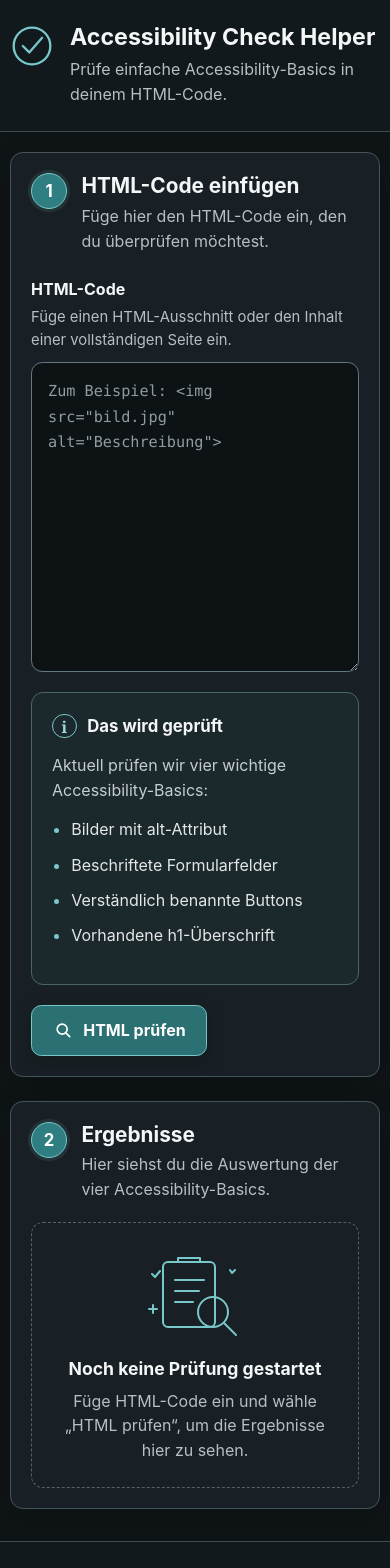
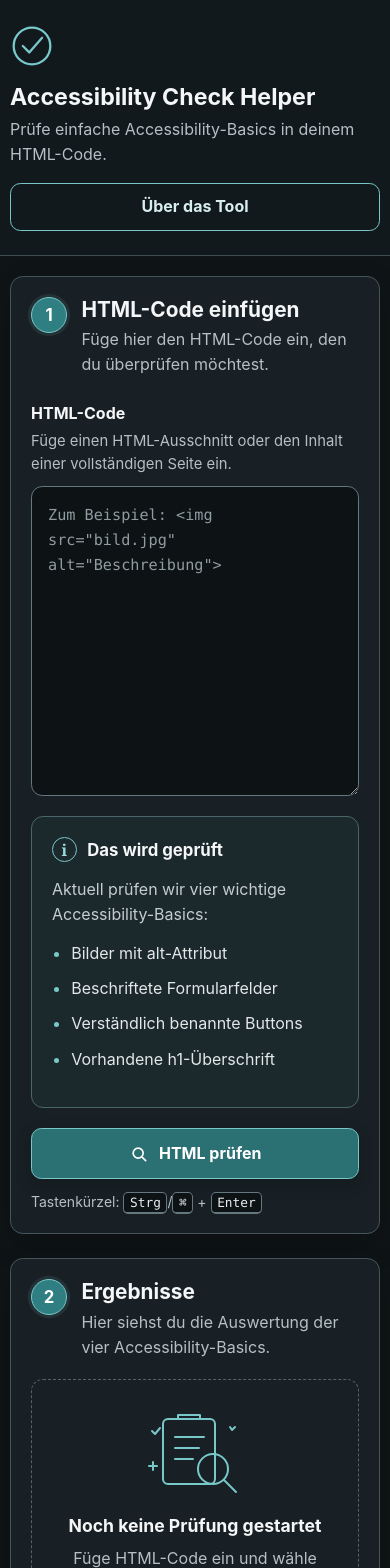
Before and after one commit to Lu-Nes/accessibility-check-helper, a React (Vite) app: page / in a window 390 px wide. Shown: the top 1568 px of the page. Built offline with nearby package versions, Linux system fonts and the light colour scheme.

Commit message:
UI-Detailpolitur ergänzt

```diff
--- a/src/App.css
+++ b/src/App.css
@@ -51,6 +51,11 @@
 .header-content p {
   margin-top: 0.35rem;
   color: #b6c0c4;
+}
+
+.header-about-button {
+  flex: 0 0 auto;
+  margin-left: auto;
 }
 
 .app-main {
@@ -269,6 +274,100 @@
   outline-offset: 3px;
 }
 
+.secondary-button {
+  display: inline-flex;
+  min-height: 2.75rem;
+  align-items: center;
+  justify-content: center;
+  padding: 0.65rem 1rem;
+  cursor: pointer;
+  border: 1px solid #79c8c9;
+  border-radius: 0.65rem;
+  background-color: transparent;
+  color: #d8eeee;
+  font: inherit;
+  font-weight: 700;
+  transition: background-color 160ms ease, color 160ms ease, transform 160ms ease;
+}
+
+.secondary-button:hover {
+  background-color: #203438;
+  color: #ffffff;
+}
+
+.secondary-button:active {
+  transform: translateY(1px);
+}
+
+.secondary-button:focus-visible,
+.result-heading h2:focus-visible {
+  outline: 3px solid #79c8c9;
+  outline-offset: 3px;
+}
+
+.check-actions {
+  display: flex;
+  flex-wrap: wrap;
+  align-items: center;
+  gap: 0.75rem 1rem;
+  margin-top: 1.25rem;
+}
+
+.check-actions .primary-button {
+  margin-top: 0;
+}
+
+.shortcut-hint {
+  color: #b6c0c4;
+  font-size: 0.875rem;
+}
+
+.shortcut-hint kbd {
+  padding: 0.12rem 0.35rem;
+  border: 1px solid #65777f;
+  border-bottom-width: 2px;
+  border-radius: 0.3rem;
+  background-color: #0d1215;
+  color: #e7eeee;
+  font-family: "SFMono-Regular", Consolas, "Liberation Mono", monospace;
+  font-size: 0.8rem;
+}
+
+.about-dialog {
+  width: min(100% - 2rem, 36rem);
+  max-height: calc(100vh - 2rem);
+  padding: 0;
+  overflow: auto;
+  border: 1px solid #65777f;
+  border-radius: 1rem;
+  background-color: #182025;
+  color: #d5dcde;
+  box-shadow: 0 1.5rem 4rem rgb(0 0 0 / 50%);
+}
+
+.about-dialog::backdrop {
+  background-color: rgb(4 9 11 / 78%);
+}
+
+.about-dialog-content {
+  padding: clamp(1.25rem, 5vw, 2rem);
+}
+
+.about-dialog h2 {
+  color: #f4f6f7;
+  font-size: clamp(1.3rem, 4vw, 1.65rem);
+  line-height: 1.3;
+}
+
+.about-dialog p {
+  margin-top: 1rem;
+  color: #c5cdd0;
+}
+
+.about-dialog form {
+  margin-top: 1.5rem;
+}
+
 .result-heading {
   margin-bottom: 1.25rem;
 }
@@ -338,6 +437,12 @@
   margin: 0;
   padding: 0;
   list-style: none;
+}
+
+.result-actions {
+  display: flex;
+  justify-content: flex-end;
+  margin-top: 1.25rem;
 }
 
 .result-item {
@@ -465,6 +570,12 @@
 
   .header-content {
     align-items: flex-start;
+    flex-wrap: wrap;
+  }
+
+  .header-about-button {
+    width: 100%;
+    margin-left: 0;
   }
 
   .brand-mark {
@@ -489,11 +600,23 @@
   .status-label {
     align-self: flex-start;
   }
+
+  .check-actions,
+  .result-actions {
+    align-items: stretch;
+    flex-direction: column;
+  }
+
+  .check-actions .primary-button,
+  .result-actions .secondary-button {
+    width: 100%;
+  }
 }
 
 @media (prefers-reduced-motion: reduce) {
   .code-input textarea,
-  .primary-button {
+  .primary-button,
+  .secondary-button {
     transition: none;
   }
 }
--- a/src/App.jsx
+++ b/src/App.jsx
@@ -1,6 +1,7 @@
 import { useState } from "react";
 import "./App.css";
 import { runAccessibilityChecks } from "./checks/runAccessibilityChecks";
+import { AboutToolDialog } from "./components/AboutToolDialog";
 import { HtmlInput } from "./components/HtmlInput";
 import { ResultList } from "./components/ResultList";
 
@@ -34,6 +35,11 @@ function App() {
     setCheckRunCount((currentCount) => currentCount + 1);
   };
 
+  const handleClearResults = () => {
+    setCheckResults([]);
+    setCheckRunCount(0);
+  };
+
   return (
     <div className="app-shell">
       <header className="site-header">
@@ -48,6 +54,7 @@ function App() {
             <h1>Accessibility Check Helper</h1>
             <p>Prüfe einfache Accessibility-Basics in deinem HTML-Code.</p>
           </div>
+          <AboutToolDialog />
         </div>
       </header>
 
@@ -61,6 +68,7 @@ function App() {
         <ResultList
           checkResults={checkResults}
           checkRunCount={checkRunCount}
+          onClearResults={handleClearResults}
         />
       </main>
 
--- /dev/null
+++ b/src/components/AboutToolDialog.jsx
@@ -0,0 +1,54 @@
+import { useRef } from "react";
+
+export const AboutToolDialog = () => {
+  const dialogRef = useRef(null);
+  const triggerRef = useRef(null);
+
+  const handleOpen = () => {
+    dialogRef.current?.showModal();
+  };
+
+  const handleClose = () => {
+    triggerRef.current?.focus();
+  };
+
+  return (
+    <>
+      <button
+        className="secondary-button header-about-button"
+        type="button"
+        ref={triggerRef}
+        onClick={handleOpen}
+      >
+        Über das Tool
+      </button>
+
+      <dialog
+        className="about-dialog"
+        ref={dialogRef}
+        aria-labelledby="about-dialog-heading"
+        onClose={handleClose}
+      >
+        <div className="about-dialog-content">
+          <h2 id="about-dialog-heading">Über den Accessibility Check Helper</h2>
+          <p>
+            Der Accessibility Check Helper prüft eingefügten HTML-Code automatisch
+            auf vier grundlegende Accessibility-Basics.
+          </p>
+          <p>
+            Aktuell werden Bilder, Formularfelder, Buttons und eine h1-Überschrift
+            betrachtet.
+          </p>
+          <p>
+            Die Prüfung dient als erste Orientierung. Sie ersetzt weder eine
+            vollständige WCAG-Prüfung noch eine manuelle Accessibility-Prüfung.
+          </p>
+
+          <form method="dialog">
+            <button className="secondary-button" type="submit">Dialog schließen</button>
+          </form>
+        </div>
+      </dialog>
+    </>
+  );
+};
--- a/src/components/HtmlInput.jsx
+++ b/src/components/HtmlInput.jsx
@@ -5,8 +5,15 @@ export const HtmlInput = ({
   onCheck
 }) => {
   const describedBy = inputError === ""
-    ? "html-input-help"
-    : "html-input-help html-input-error";
+    ? "html-input-help html-input-shortcut"
+    : "html-input-help html-input-shortcut html-input-error";
+
+  const handleInputKeyDown = (event) => {
+    if (event.key === "Enter" && (event.ctrlKey || event.metaKey)) {
+      event.preventDefault();
+      onCheck(event);
+    }
+  };
 
   return (
     <section className="section-card input-card" aria-labelledby="input-heading">
@@ -31,8 +38,10 @@ export const HtmlInput = ({
               placeholder={'Zum Beispiel: <img src="bild.jpg" alt="Beschreibung">'}
               value={htmlInput}
               onChange={onInputChange}
+              onKeyDown={handleInputKeyDown}
               aria-describedby={describedBy}
               aria-invalid={inputError !== "" ? "true" : undefined}
+              aria-keyshortcuts="Control+Enter Meta+Enter"
             ></textarea>
             {inputError !== "" && (
               <p id="html-input-error" className="input-error" role="alert">
@@ -56,6 +65,7 @@ export const HtmlInput = ({
           </aside>
         </div>
 
+        <div className="check-actions">
           <button className="primary-button" type="submit">
             <svg viewBox="0 0 24 24" aria-hidden="true" focusable="false">
               <circle cx="11" cy="11" r="6"></circle>
@@ -63,6 +73,10 @@ export const HtmlInput = ({
             </svg>
             HTML prüfen
           </button>
+          <p id="html-input-shortcut" className="shortcut-hint">
+            Tastenkürzel: <kbd>Strg</kbd>/<kbd>⌘</kbd> + <kbd>Enter</kbd>
+          </p>
+        </div>
       </form>
     </section>
   );
--- a/src/components/ResultList.jsx
+++ b/src/components/ResultList.jsx
@@ -1,9 +1,16 @@
+import { useRef } from "react";
 import { ResultItem } from "./ResultItem";
 
-export const ResultList = ({ checkResults, checkRunCount }) => {
+export const ResultList = ({ checkResults, checkRunCount, onClearResults }) => {
+  const headingRef = useRef(null);
   const hasResults = checkResults.length > 0;
   const issueCount = checkResults.filter((result) => result.status === "error").length;
   let summary = "";
+
+  const handleClearResults = () => {
+    onClearResults();
+    headingRef.current?.focus();
+  };
 
   if (hasResults && issueCount === 0) {
     summary = "Prüfung abgeschlossen: Alle vier Accessibility-Basics sind erfüllt.";
@@ -18,7 +25,7 @@ export const ResultList = ({ checkResults, checkRunCount }) => {
       <div className="section-heading result-heading">
         <span className="step-marker result-step" aria-hidden="true">2</span>
         <div>
-          <h2 id="results-heading">Ergebnisse</h2>
+          <h2 id="results-heading" ref={headingRef} tabIndex="-1">Ergebnisse</h2>
           <p>Hier siehst du die Auswertung der vier Accessibility-Basics.</p>
         </div>
       </div>
@@ -37,11 +44,22 @@ export const ResultList = ({ checkResults, checkRunCount }) => {
       </p>
 
       {hasResults ? (
-        <ul className="result-list">
-          {checkResults.map((result) => (
-            <ResultItem key={result.ruleName} result={result} />
-          ))}
-        </ul>
+        <>
+          <ul className="result-list">
+            {checkResults.map((result) => (
+              <ResultItem key={result.ruleName} result={result} />
+            ))}
+          </ul>
+          <div className="result-actions">
+            <button
+              className="secondary-button"
+              type="button"
+              onClick={handleClearResults}
+            >
+              Ergebnisse löschen
+            </button>
+          </div>
+        </>
       ) : (
         <div className="empty-results">
           <svg className="empty-illustration" viewBox="0 0 120 96" aria-hidden="true" focusable="false">
```
Lines whose indentation alone changed are shown as unchanged.
